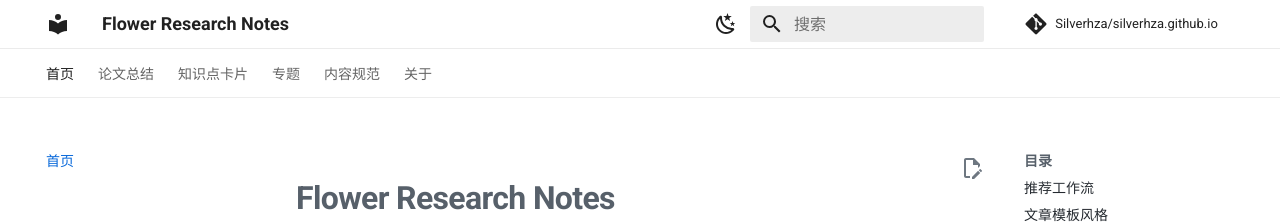
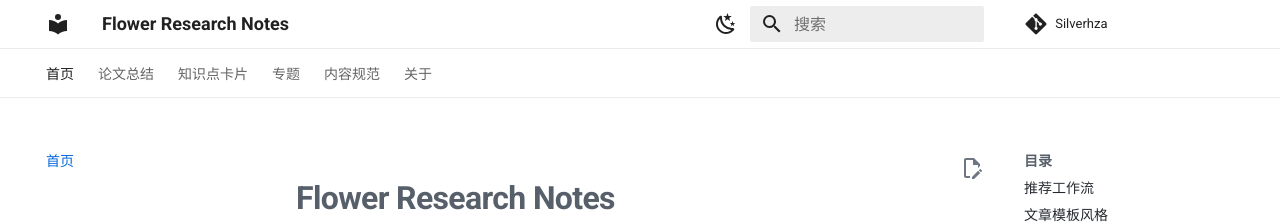
Before and after one commit to Silverhza/silverhza.github.io, an MkDocs documentation site: the page built from docs/index.md, in a window 1280 px wide. Shown: the top 224 px of the page. Built offline with MkDocs 1.6.1 and Material for MkDocs 9.7.7, drawn with Linux system fonts in a browser that asks for light colours; comment, search, counter and statistics services are not loaded.

Commit message:
Point header GitHub link to profile page

```diff
--- a/mkdocs.yml
+++ b/mkdocs.yml
@@ -1,8 +1,8 @@
 site_name: Flower Research Notes
 site_description: 科研论文总结、知识点卡片与专题梳理
 site_url: https://silverhza.github.io
-repo_name: Silverhza/silverhza.github.io
-repo_url: https://github.com/Silverhza/silverhza.github.io
+repo_name: Silverhza
+repo_url: https://github.com/Silverhza
 edit_uri: edit/main/docs/
 
 theme:
```
